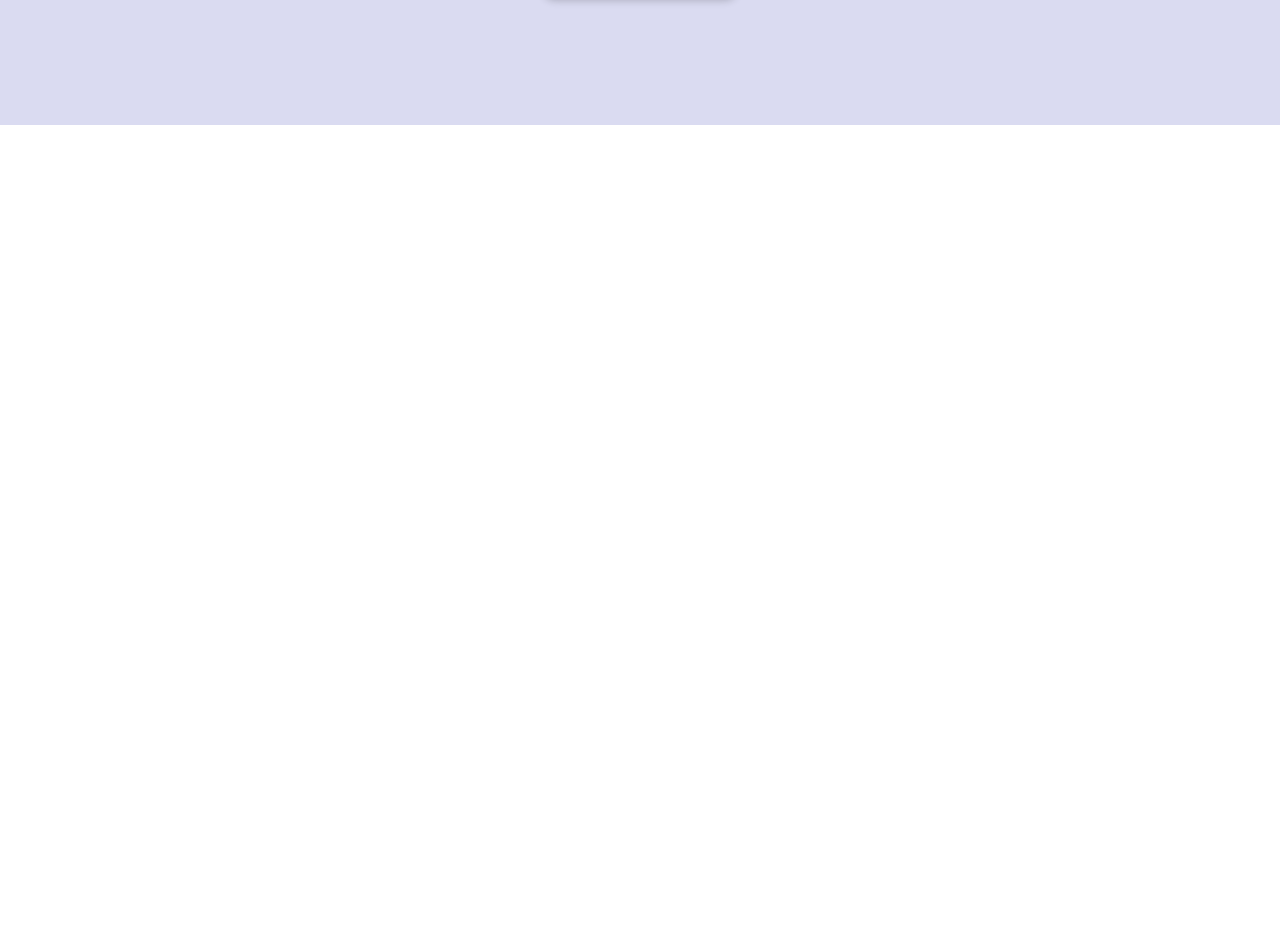
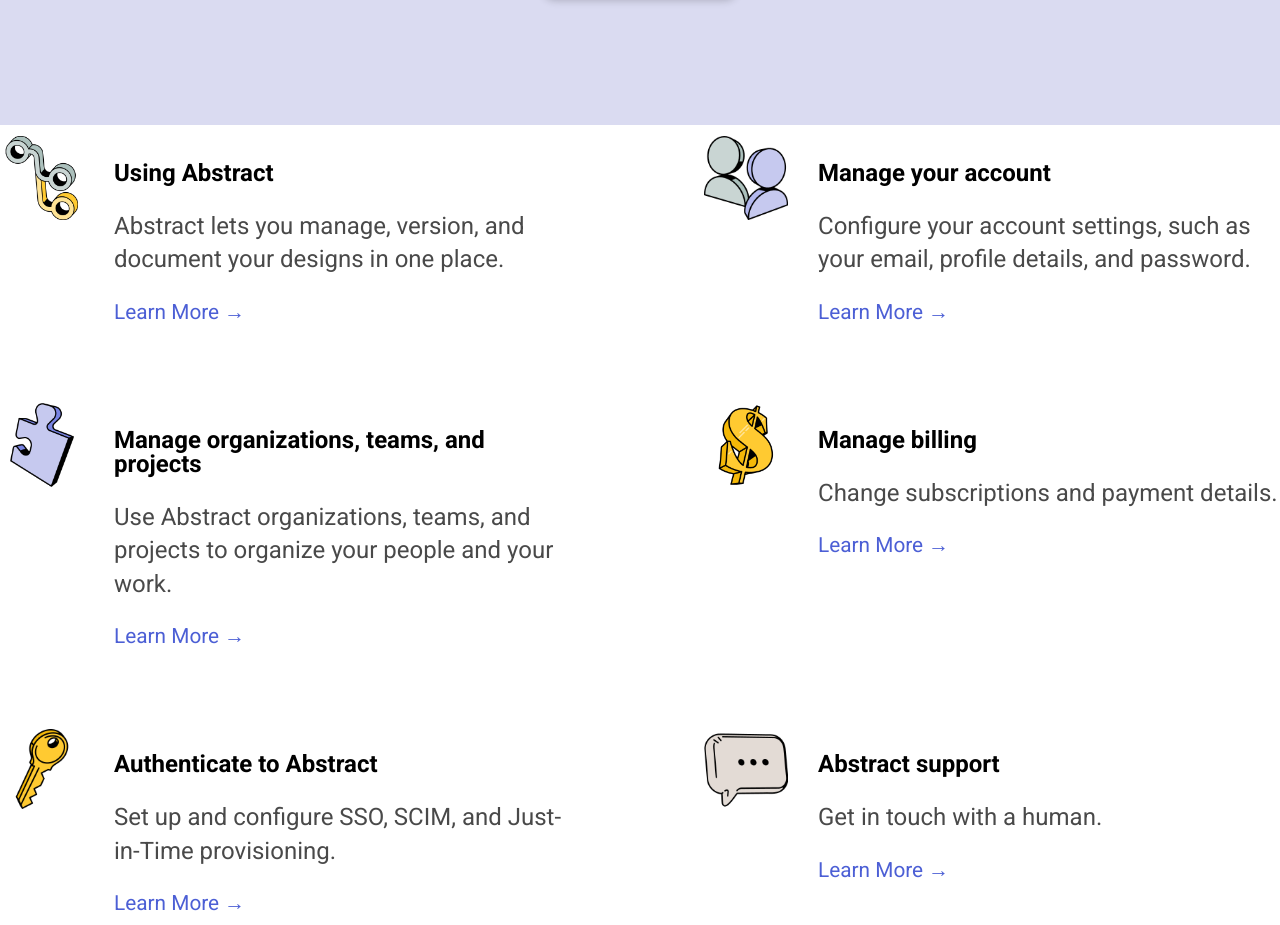
Before and after one commit to dev-danielsouza/project-abstract, a plain HTML site: page index.html in a window 1280 px wide. Shown: the part 451-1376 px from the top of the page. Before the commit the page ends 800 px from the top, so only its background shows below. Drawn offline with Linux system fonts and the light colour scheme.

Commit message:
main sections finished

```diff
--- a/css/style.css
+++ b/css/style.css
@@ -169,3 +169,54 @@ form {
     color: #000;
     transition-duration: 0.3s;
 }
+
+.category-list-section {
+    height: 100vh;
+    display: flex;
+    flex-direction: column;
+    justify-content: center;
+    gap: 5rem;
+}
+
+.column-container {
+    display: flex;
+    flex-direction: row;
+    justify-content: center;
+    gap: 8rem;
+}
+
+.category-list-container {
+    width: 46.037rem;
+    display: flex;
+    flex-direction: row;
+}
+
+.category-list-icon {
+    margin-right: 1.875rem;
+}
+
+.category-list-title {
+    font-weight: bold;
+    font-size: 1.5rem;
+    margin: 1.563rem 0;
+}
+
+.category-list-description {
+    font-weight: 400;
+    color: #000000b6;
+    font-size: 1.5rem;
+    margin-bottom: 1.563rem;
+    line-height: 1.4;
+}
+
+.category-list-learn-more {
+    text-decoration: none;
+    font-weight: 400;
+    font-size: 1.3rem;
+    color: var(--light-dark-blue)
+}
+
+.category-list-learn-more:hover {
+    text-decoration: underline;
+    transition-duration: 0.3s;
+}
--- a/index.html
+++ b/index.html
@@ -32,6 +32,74 @@
                     </form>
                 </div>
         </section>
+        <section class="category-list-section">
+                <div class="column-container">
+                    <article class="category-list-container">
+                            <img class="category-list-icon" width="84.03px" height="84.03px" src="components/images/source-icon-01.png" alt="category-list-01">
+                            <div class="written-content">
+                                <h2 class="category-list-title">Using Abstract</h2>
+                                <p class="category-list-description">
+                                    Abstract lets you manage, version, and document your designs in one place.
+                                </p>
+                                <a class="category-list-learn-more" href="#" target="_blank" hreflang="en">Learn More &rarr;</a>
+                            </div>
+                    </article>
+                    <article class="category-list-container">
+                            <img class="category-list-icon" width="84.03px" height="84.03px" src="components/images/source-icon-02.png" alt="category-list-02">
+                            <div class="written-content">
+                                <h2 class="category-list-title">Manage your account</h2>
+                                <p class="category-list-description">
+                                    Configure your account settings, such as your email, profile details, and password.
+                                </p>
+                                <a class="category-list-learn-more" href="#" target="_blank" hreflang="en">Learn More &rarr;</a>
+                            </div>
+                    </article>
+                </div>
+                <div class="column-container">
+                    <article class="category-list-container">
+                            <img class="category-list-icon" width="84.03px" height="84.03px" src="components/images/source-icon-03.png" alt="category-list-03">
+                            <div class="written-content">
+                                <h2 class="category-list-title">Manage organizations, teams, and projects</h2>
+                                <p class="category-list-description">
+                                    Use Abstract organizations, teams, and projects to organize your people and your work.
+                                </p>
+                                <a class="category-list-learn-more" href="#" target="_blank" hreflang="en">Learn More &rarr;</a>
+                            </div>
+                    </article>
+                    <article class="category-list-container">
+                            <img class="category-list-icon" width="84.03px" height="84.03px" src="components/images/source-icon-04.png" alt="category-list-04">
+                            <div class="written-content">
+                                <h2 class="category-list-title">Manage billing</h2>
+                                <p class="category-list-description">
+                                    Change subscriptions and payment details.
+                                </p>
+                                <a class="category-list-learn-more" href="#" target="_blank" hreflang="en">Learn More &rarr;</a>
+                            </div>
+                    </article>
+                </div>
+                <div class="column-container">
+                    <article class="category-list-container">
+                            <img class="category-list-icon" width="84.03px" height="84.03px" src="components/images/source-icon-05.png" alt="category-list-05">
+                            <div class="written-content">
+                                <h2 class="category-list-title">Authenticate to Abstract</h2>
+                                <p class="category-list-description">
+                                    Set up and configure SSO, SCIM, and Just-in-Time provisioning.
+                                </p>
+                                <a class="category-list-learn-more" href="#" target="_blank" hreflang="en">Learn More &rarr;</a>
+                            </div>
+                    </article>
+                    <article class="category-list-container">
+                            <img class="category-list-icon" width="84.03px" height="84.03px" src="components/images/source-icon-06.png" alt="category-list-06">
+                            <div class="written-content">
+                                <h2 class="category-list-title">Abstract support</h2>
+                                <p class="category-list-description">
+                                    Get in touch with a human.
+                                </p>
+                                <a class="category-list-learn-more" href="#" target="_blank" hreflang="en">Learn More &rarr;</a>
+                            </div>
+                    </article>
+                </div>
+        </section>
     </main>
 </body>
 </html>
```
Also changed, not shown: components/images/source-icon-01.png (added), components/images/source-icon-02.png (added), components/images/source-icon-03.png (added), components/images/source-icon-04.png (added), components/images/source-icon-05.png (added), components/images/source-icon-06.png (added).
